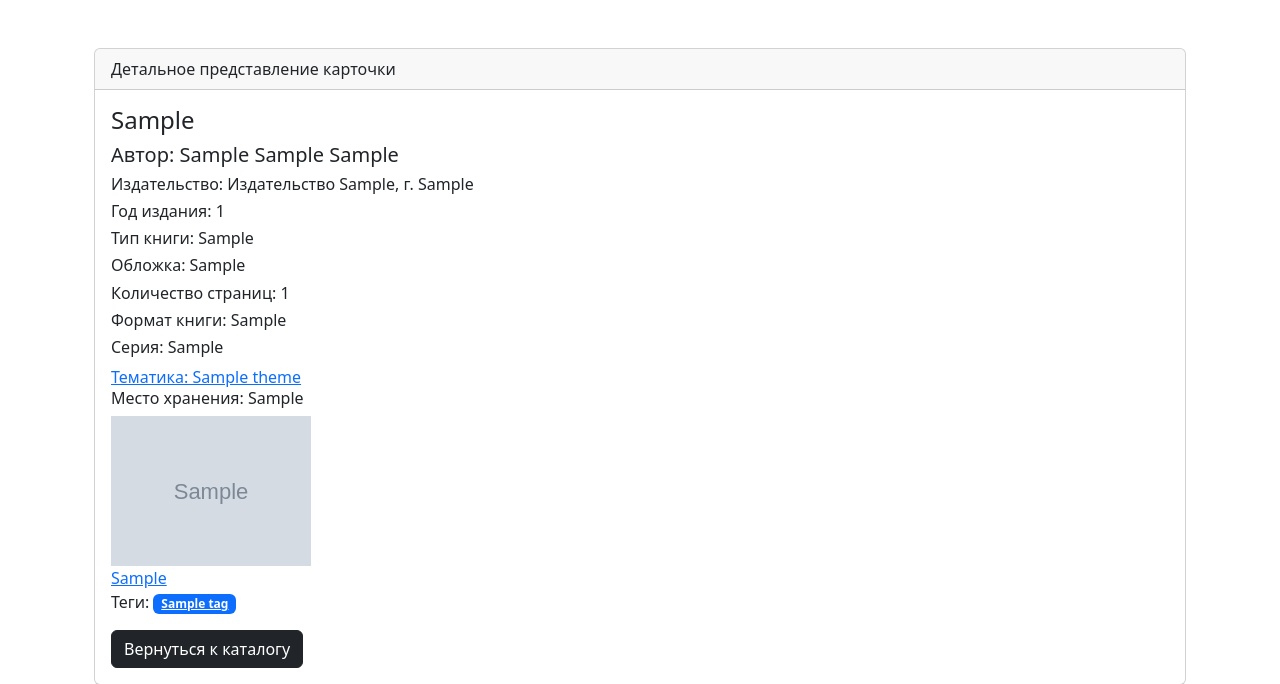
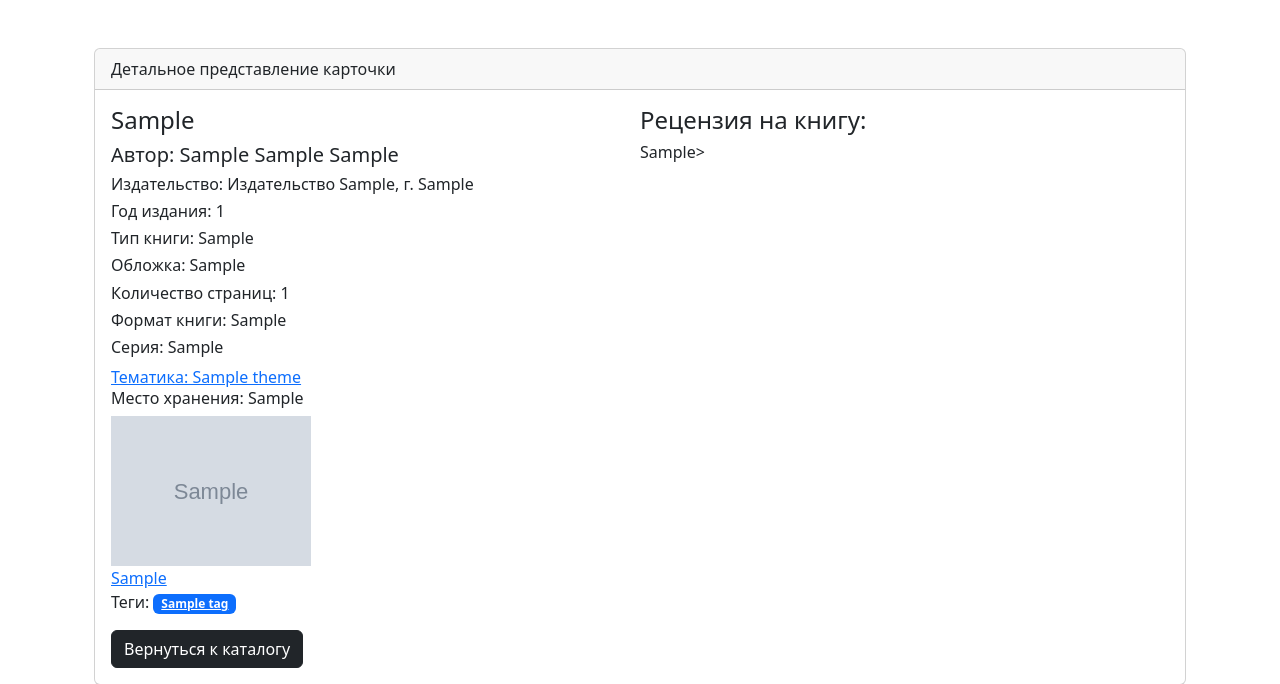
Before and after one commit to AnnaDager1979/Diplom, a Django app: page /books/1/detail/ in a window 1280 px wide. Shown: the part 56-740 px from the top of the page. Run offline with Django 4.2, Linux system fonts and the light colour scheme; tables that the repository leaves empty hold one stand-in row (values such as "Sample post"); grey boxes marked "Sample" are stand-in pictures; some libraries are stand-ins or nearby versions.

Commit message:
Корректировка вида

```diff
--- a/books/models.py
+++ b/books/models.py
@@ -30,7 +30,7 @@ class Book(models.Model):
     controler = models.BooleanField(default=0, choices=(map(lambda x: (bool(x[0]), x[1]), Controler.choices)), verbose_name='На контроле')
     images_path = models.ImageField(upload_to='books/images', blank=True)
     file_path = models.FileField(upload_to='books/e_books', blank=True)
-    review = models.CharField(max_length=100, db_column='Рецензия', verbose_name='Рецензия')
+    review = models.CharField(max_length=2000, db_column='Рецензия', verbose_name='Рецензия')
     place = models.ForeignKey('Place', on_delete=models.CASCADE, db_column='PlaceID', null=True, verbose_name='Место хранения')
     tags = models.ManyToManyField('Tag', through='BookTags', related_name='books')
 
--- a/books/templates/books/book_detail.html
+++ b/books/templates/books/book_detail.html
@@ -6,6 +6,8 @@
         Детальное представление карточки
       </div>
       <div class="card-body">
+        <div>
+            <div style="float: left; width: 50%;">
                 <h4 class="card-title">{{ book.title }}</h4>
                 <h5 class="card-title">Автор: {{ book.author }}</h5>
                 <h6 class="card-title">Издательство: {{ book.editor }}</h6>
@@ -47,6 +49,13 @@
                     </div>
                 </div>
             </div>
+            <div>
+                <h4>Рецензия на книгу:</h4>
+                <h6>{{book.review}}></h6>
+            </div>
+        </div>
+        </div>
+      </div>
     </div>
   </div>
 {% endblock %}
```
Also changed, not shown: books/migrations/0001_initial.py, books/migrations/0002_initial.py, users/migrations/0001_initial.py. Lines whose indentation alone changed are shown as unchanged.
